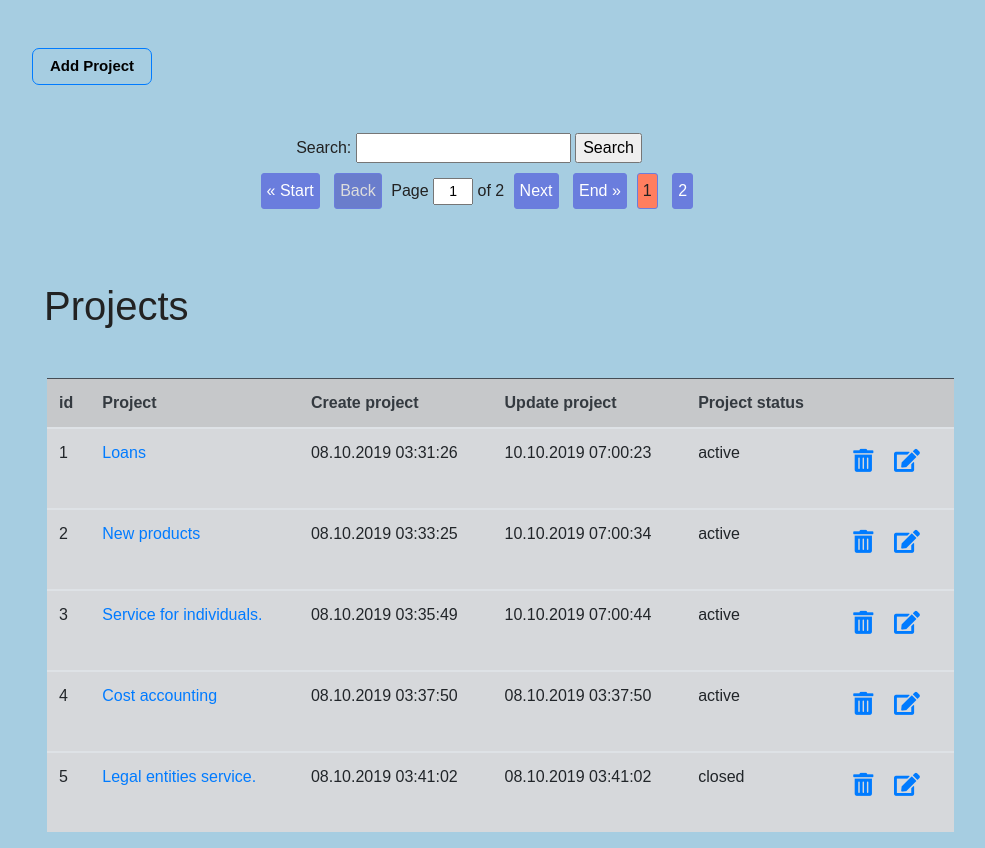
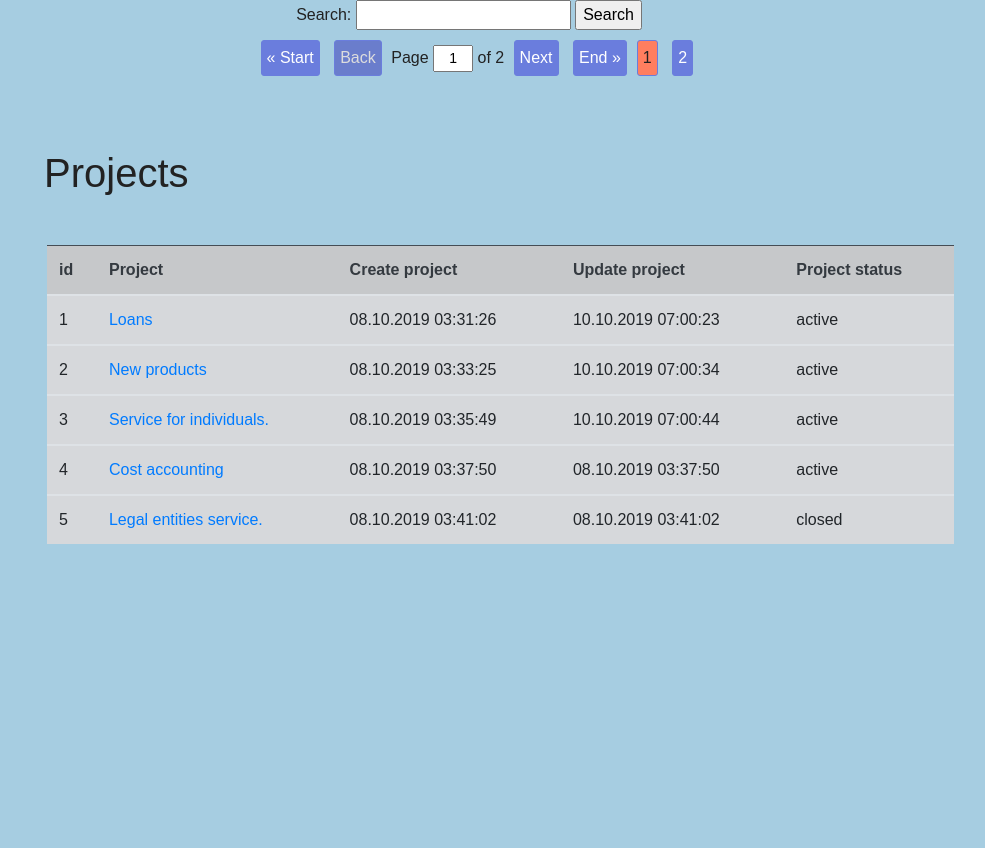
Before and after one commit to Aisuluu1405/python_group_3_homework_49_Aisulu_Dzhusupova, a Django app: page /project/ in a window 1280 px wide. Shown: the part 122-970 px from the top of the page, without its empty margins (171-1156 px from the left). After the commit the page ends 666 px from the top, so only its background shows below. Run offline with Django 3.2, Linux system fonts and the light colour scheme; data comes from the database, SQL or seed files in the repository; some libraries are stand-ins or nearby versions.

Commit message:
Создала ограничение доступа для добавления, редактирования и удаления проектов. Добавила миксин 'LoginRequiredMixin' в представления 'project_views.py'. Также скрыла ссылки для добавления, редактирования и удаления задач, статусов. типов, проектов, если пользователь не прошел аутентификацию.

```diff
--- a/source/webapp/templates/project/index.html
+++ b/source/webapp/templates/project/index.html
@@ -3,7 +3,9 @@
 {% block title %}Projects{% endblock %}
 
 {% block content %}
-    <a href="{% url 'webapp:project_add' %}" class="btn btn-outline-primary  m-5">Add Project</a>
+    {% if request.user.is_authenticated %}
+        <a href="{% url 'webapp:project_add' %}" class="btn btn-outline-primary  m-5">Add Project</a>
+    {% endif %}
     {% include 'partial/simple_search.html' %}
     {% if is_paginated %}
             {% include 'partial/pagination.html' %}
@@ -25,8 +27,9 @@
                             <th scope="col">Create project</th>
                             <th scope="col">Update project</th>
                             <th scope="col">Project status</th>
-
-                            <th scope="col"></th>
+                            {% if request.user.is_authenticated %}
+                                <th scope="col"></th>
+                            {% endif %}
                         </tr>
                         </thead>
                         {% for project in projects %}
@@ -37,9 +40,12 @@
                                 <td>{{ project.date_create| date:'d.m.Y H:i:s'  }}</td>
                                 <td>{{ project.date_update| date:'d.m.Y H:i:s' }}</td>
                                 <td>{{ project.status}}</td>
-
-                                <td><p><a href="{% url 'webapp:project_delete' project.pk %}"><i class="fas fa-trash-alt"></i></a>
-                                       <a href="{% url 'webapp:project_edit' project.pk %}"><i class="fas fa-edit"></i></a></p> </td>
+                                {% if request.user.is_authenticated %}
+                                <td>
+                                    <p><a href="{% url 'webapp:project_delete' project.pk %}"><i class="fas fa-trash-alt"></i></a>
+                                       <a href="{% url 'webapp:project_edit' project.pk %}"><i class="fas fa-edit"></i></a></p>
+                                </td>
+                                {% endif %}
                             </tr>
                             </tbody>
                         {% endfor %}
--- a/source/webapp/views/project_views.py
+++ b/source/webapp/views/project_views.py
@@ -1,3 +1,4 @@
+from django.contrib.auth.mixins import LoginRequiredMixin
 from django.db.models import ProtectedError, Q
 from django.shortcuts import render, get_object_or_404, redirect, reverse
 from django.urls import reverse_lazy
@@ -81,7 +82,7 @@ class ProjectNewView(DetailView):
         return context
 
 
-class ProjectCreateView(CreateView):
+class ProjectCreateView(LoginRequiredMixin, CreateView):
     template_name = 'project/add.html'
     model = Project
     form_class = ProjectForm
@@ -90,7 +91,7 @@ class ProjectCreateView(CreateView):
         return reverse('webapp:project_detail', kwargs={'pk': self.object.pk})
 
 
-class ProjectEditView(UpdateView):
+class ProjectEditView(LoginRequiredMixin, UpdateView):
     template_name = 'project/edit.html'
     model = Project
     form_class = ProjectForm
@@ -100,7 +101,7 @@ class ProjectEditView(UpdateView):
         return reverse('webapp:project_detail', kwargs={'pk': self.object.pk})
 
 
-class ProjectDeleteView(DeleteView):
+class ProjectDeleteView(LoginRequiredMixin, DeleteView):
     model = Project
     success_url = reverse_lazy('webapp:project_index')
     template = 'project/protected_error.html'
@@ -114,7 +115,7 @@ class ProjectDeleteView(DeleteView):
             return render(request, self.template)
 
 
-class ProjectNewDeleteView(UpdateView):
+class ProjectNewDeleteView(LoginRequiredMixin, UpdateView):
     model = Project
     success_url = reverse_lazy('webapp:project_new_index')
 
```
